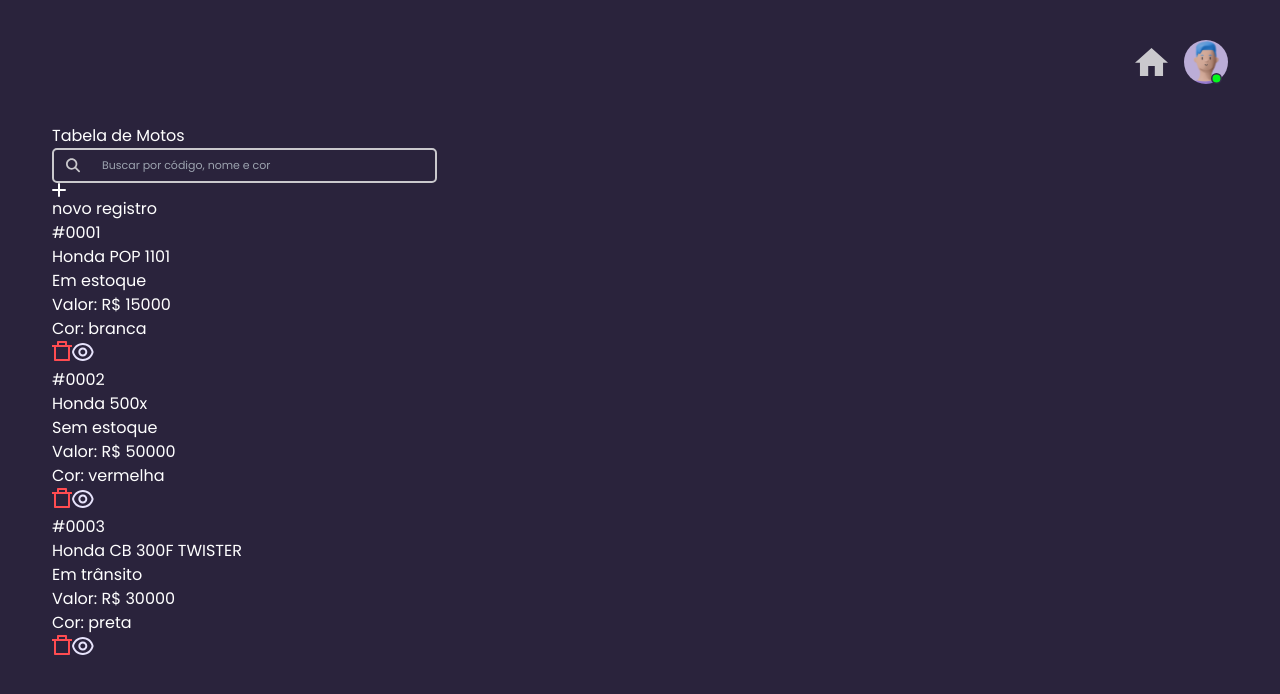
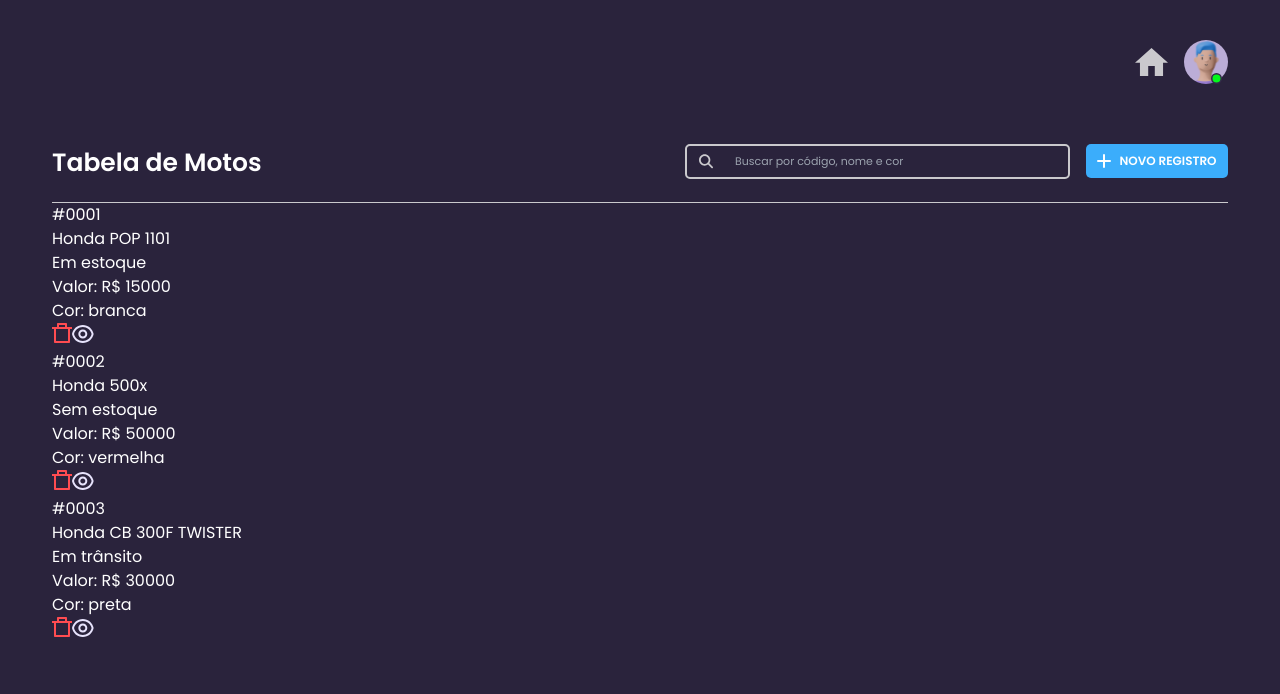
Before and after one commit to DevPBDias/teste-motocaSystems-frontEnd, a Next.js app: page / in a window 1280 px wide. Shown: the top 694 px of the page. Built offline with nearby package versions, Linux system fonts and the light colour scheme; data requests are answered from the project's data file.

Commit message:
feat: added styles for btn and title page

```diff
--- a/src/app/page.tsx
+++ b/src/app/page.tsx
@@ -10,11 +10,13 @@
 
   return (
     <main>
-      <PageTitle title="Tabela de Motos" />
-      <div>
-        <SearchInput />
-        <Btn text="novo registro" />
-      </div>
+      <section className="flex flex-row gap-4 py-5 w-full justify-between border-b-[1px] border-[--text-white]">
+        <PageTitle title="Tabela de Motos" />
+        <section className="flex flex-row gap-4">
+          <SearchInput />
+          <Btn text="novo registro" width="w-[142px]" height="h-[34px]" />
+        </section>
+      </section>
       <section>
         {data.map((moto: DataProps) => (
           <MotoCard key={moto.id} moto={moto} />
--- a/src/components/Btn.tsx
+++ b/src/components/Btn.tsx
@@ -3,11 +3,16 @@
 import plusIcon from "../../public/icons/plus.svg";
 import { BtnProps } from "@/interfaces";
 
-const Btn = ({ text }: BtnProps) => {
+const Btn = ({ text, width, height }: BtnProps) => {
   return (
-    <Link href="/register">
+    <Link
+      href="/register"
+      className={`${width} ${height} bg-[--btn-bg] flex flex-row items-center justify-center gap-2 rounded-[5px]`}
+    >
       <Image src={plusIcon} alt="plus icon" />
-      <p>{text}</p>
+      <p className="text-[12px] font-semibold uppercase leading-[18px]">
+        {text}
+      </p>
     </Link>
   );
 };
--- a/src/components/PageTitle.tsx
+++ b/src/components/PageTitle.tsx
@@ -1,7 +1,7 @@
 import { TitleProps } from "@/interfaces";
 
 const PageTitle = ({ title }: TitleProps) => {
-  return <h3>{title}</h3>;
+  return <h3 className="text-[25px] leading[37.5px] font-semibold">{title}</h3>;
 };
 
 export default PageTitle;
--- a/src/interfaces/index.ts
+++ b/src/interfaces/index.ts
@@ -12,4 +12,6 @@
 
 export interface BtnProps {
   text: string;
+  width: string;
+  height: string;
 }
```
